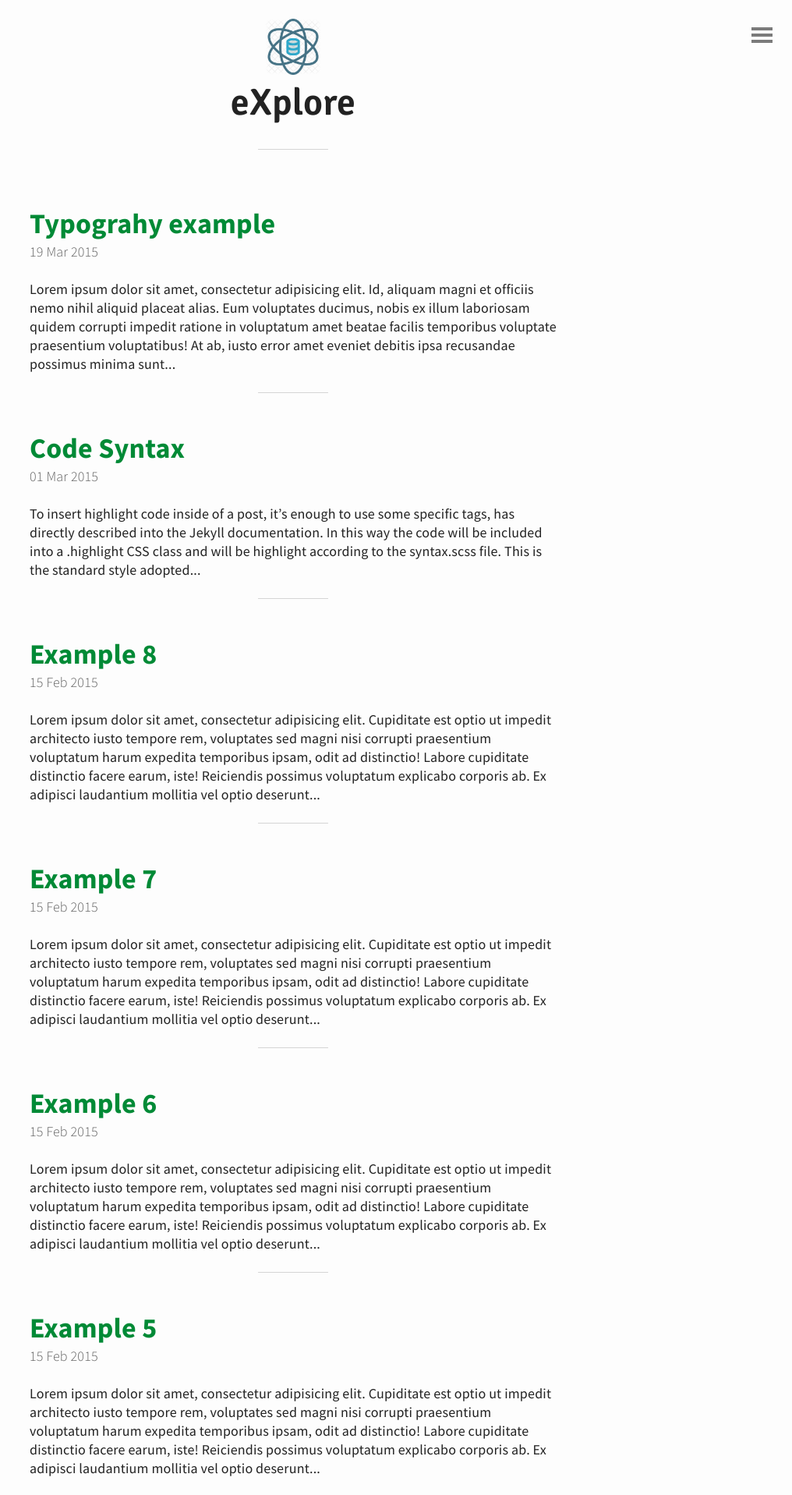
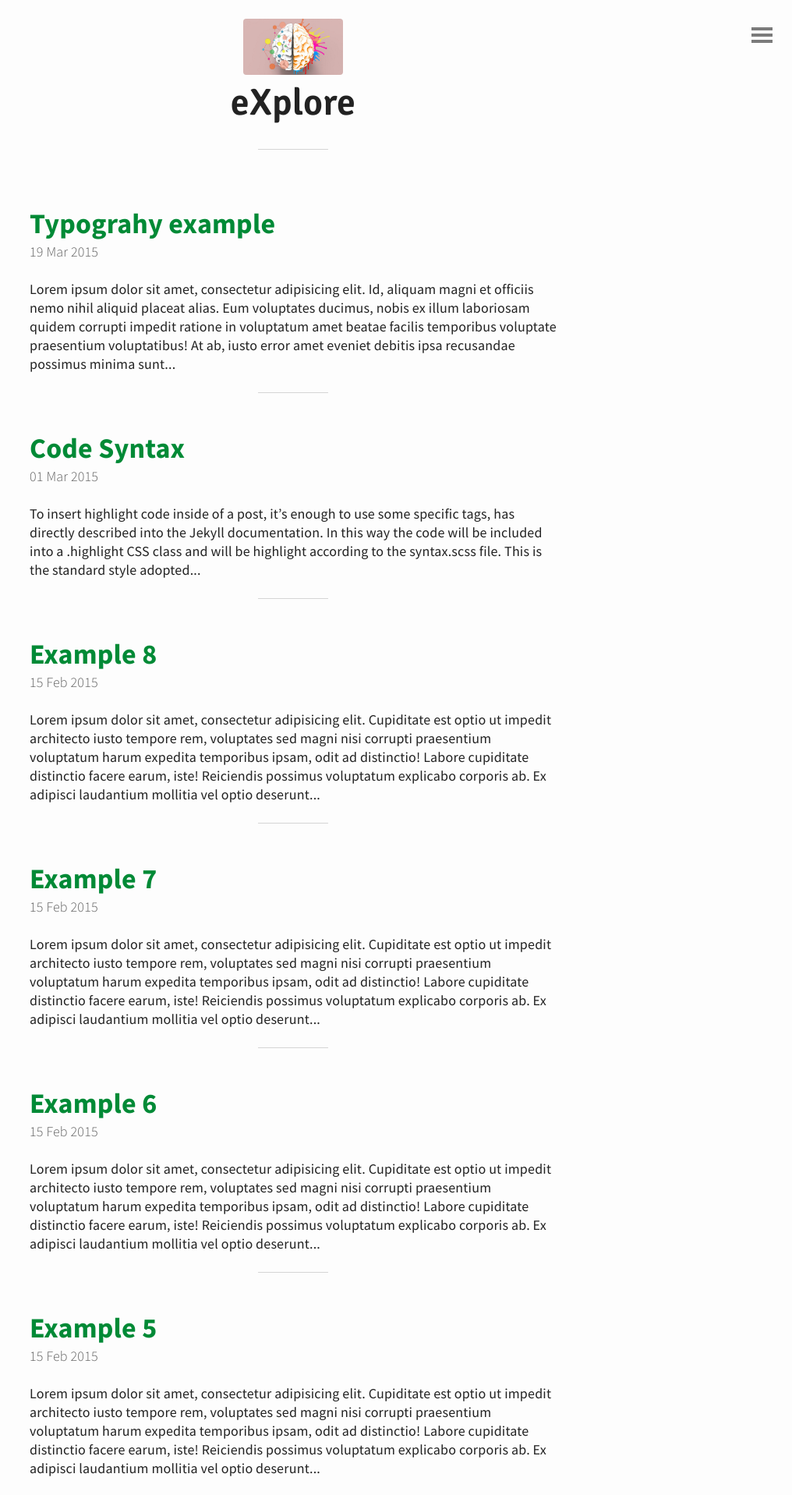
Before and after one commit to anuj-sali/Xplore, a Jekyll site: the page built from index.html, in a window 1280 px wide. Shown: the top 1917 px of the page at 78% size, without its empty margins (264-1280 px from the left). Built offline with Jekyll 4.4.1, drawn with Linux system fonts in a browser that asks for light colours; the list of posts is cut into pages by our own code.

Commit message:
Update header.html

```diff
--- a/_includes/header.html
+++ b/_includes/header.html
@@ -1,6 +1,6 @@
 <header id="header">
 	<a href="{{ site.baseurl }}">
-		<img src="{{ "img/data-science.png" | prepend: site.baseurl }}" alt="DS Logo">
+		<img src="{{ "img/getty.jpg" | prepend: site.baseurl }}" alt="DS Logo">
 	  <h1>eXplore</h1>
 	</a>
 </header>
```
